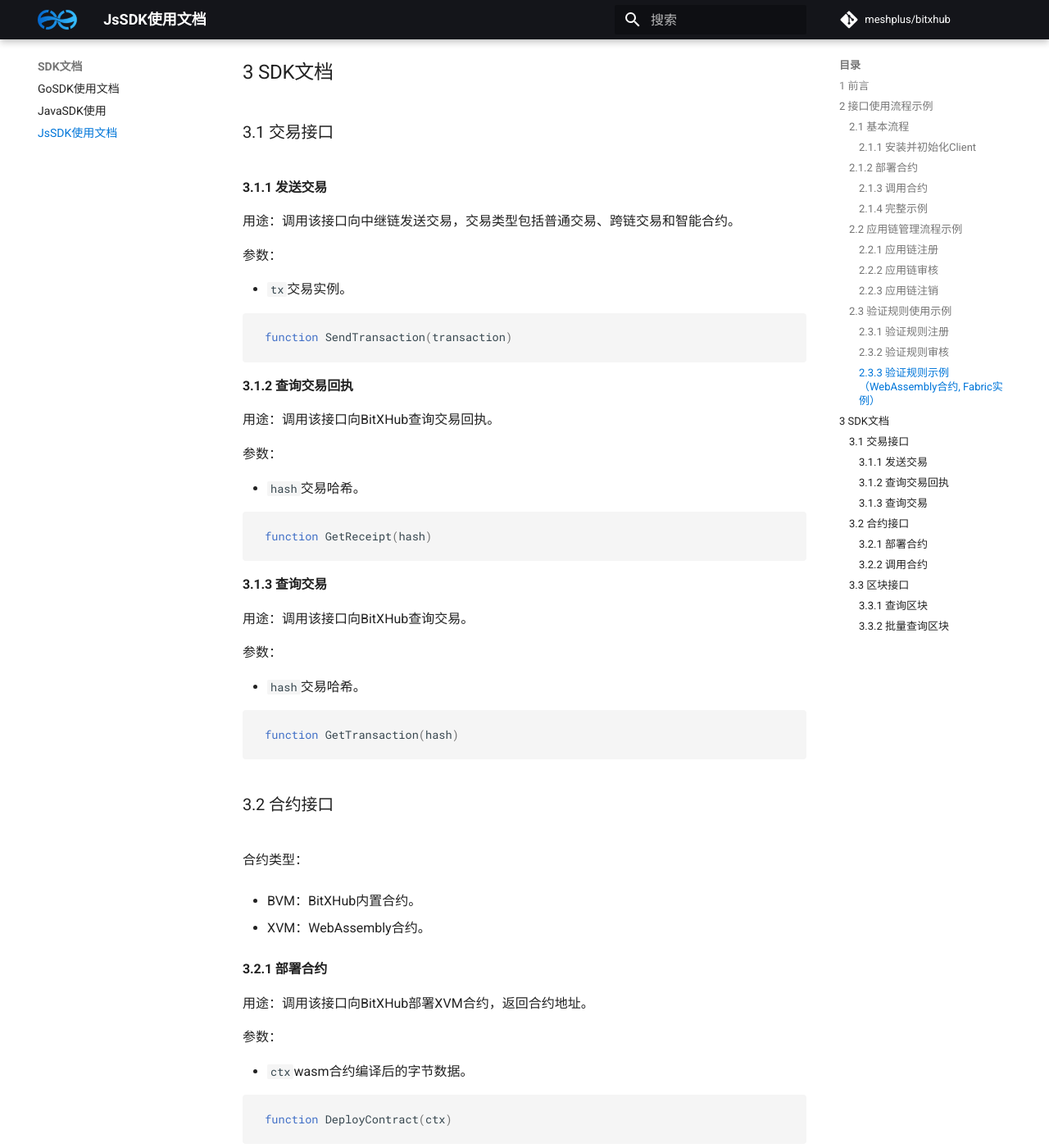
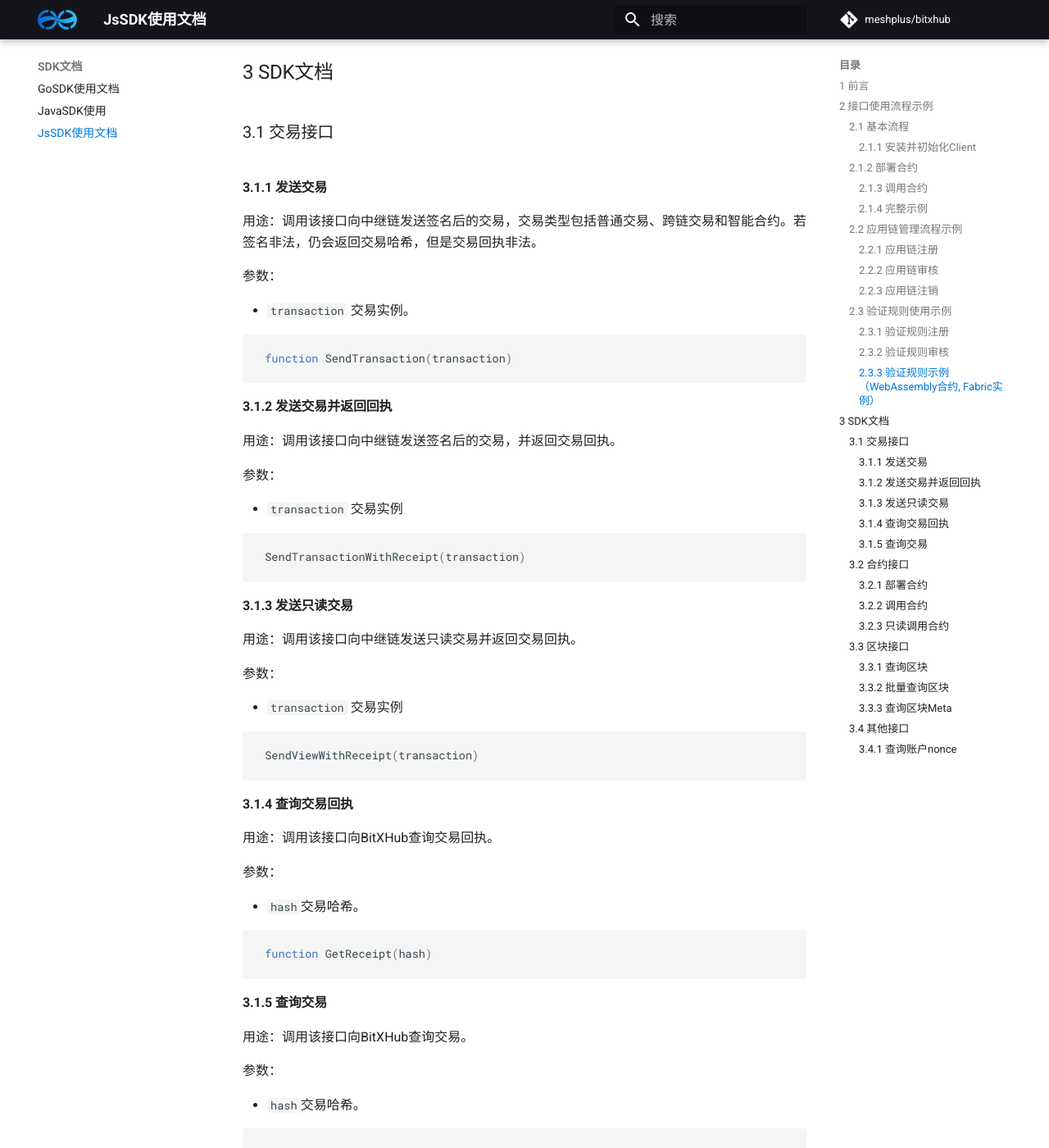
Before and after one commit to meshplus/bitxhub-docs, an MkDocs documentation site: the page built from docs/sdk/jssdk.md, in a window 1280 px wide and 1400 px high, scrolled down 4699 px. Shown: the whole window at 82% size. Built offline with MkDocs 1.6.1 and Material for MkDocs 9.7.7, drawn with Linux system fonts in a browser that asks for light colours; comment, search, counter and statistics services are not loaded; the version menu is left out; some of the changed text lies outside the part shown.

Commit message:
feat(sdk): update js sdk doc

````diff
--- a/docs/sdk/jssdk.md
+++ b/docs/sdk/jssdk.md
@@ -216,19 +216,41 @@
 
 #### 3.1.1 发送交易
 
-用途：调用该接口向中继链发送交易，交易类型包括普通交易、跨链交易和智能合约。
+用途：调用该接口向中继链发送签名后的交易，交易类型包括普通交易、跨链交易和智能合约。若签名非法，仍会返回交易哈希，但是交易回执非法。
 
 参数：
 
-- `tx`交易实例。
+- `transaction` 交易实例。
 
 ```javascript
 function SendTransaction(transaction)
 ```
 
+#### 3.1.2 发送交易并返回回执
 
+用途：调用该接口向中继链发送签名后的交易，并返回交易回执。
 
-#### 3.1.2 查询交易回执
+参数：
+
+- `transaction` 交易实例
+
+```javascript
+SendTransactionWithReceipt(transaction)
+```
+
+#### 3.1.3 发送只读交易
+
+用途：调用该接口向中继链发送只读交易并返回交易回执。
+
+参数：
+
+- `transaction` 交易实例
+
+```javascript
+SendViewWithReceipt(transaction)
+```
+
+#### 3.1.4 查询交易回执
 
 用途：调用该接口向BitXHub查询交易回执。
 
@@ -240,7 +262,7 @@
 function GetReceipt(hash)
 ```
 
-#### 3.1.3 查询交易
+#### 3.1.5 查询交易
 
 用途：调用该接口向BitXHub查询交易。
 
@@ -268,7 +290,7 @@
 
 参数：
 
-- `ctx`wasm合约编译后的字节数据。
+- `ctx` wasm合约编译后的字节数据。
 
 
 ```javascript
@@ -277,7 +299,7 @@
 
 #### 3.2.2 调用合约
 
-用途：该接口向中继链调用合约获取交易回执。
+用途：调用该接口向中继链调用合约获取交易回执。
 
 参数：
 
@@ -292,6 +314,24 @@
 
 ```javascript
 function InvokeContract(vmType, address, method, ...args)
+```
+
+#### 3.2.3 只读调用合约
+
+用途：调用该接口向中继链只读调用合约获取交易回执。
+
+参数：
+
+- `vmType`合约类型：BVM和XVM；
+
+- `address`合约地址；
+
+- `method`合约方法；
+
+- `args`合约方法参数。
+
+```javascript
+InvokeContract(vmType, address, method, ...args)
 ```
 
 ### 3.3 区块接口
@@ -321,3 +361,24 @@
 ```javascript
 function GetBlocks(start, end)
 ```
+
+#### 3.3.3 查询区块Meta
+
+用途：返回当前链的高度、区块哈希以及跨链交易数。
+
+```javascript
+GetChainMeta()
+```
+
+
+### 3.4 其他接口
+
+#### 3.4.1 查询账户nonce
+
+用途：调用该接口获取当前账户地址下一笔跨链交易nonce。
+
+```javascript
+GetPendingNonce()
+
+GetMetaPendingNonce() // 地址checksum
+```
````
